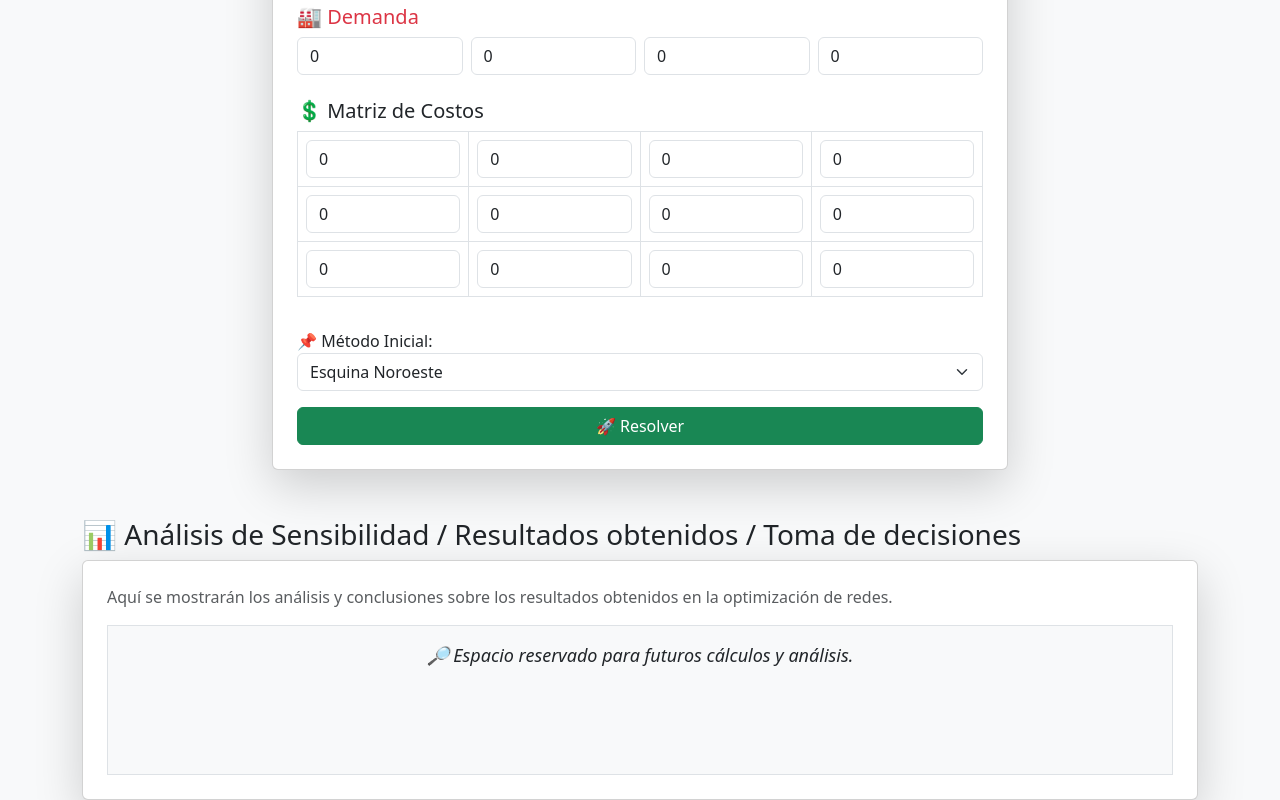
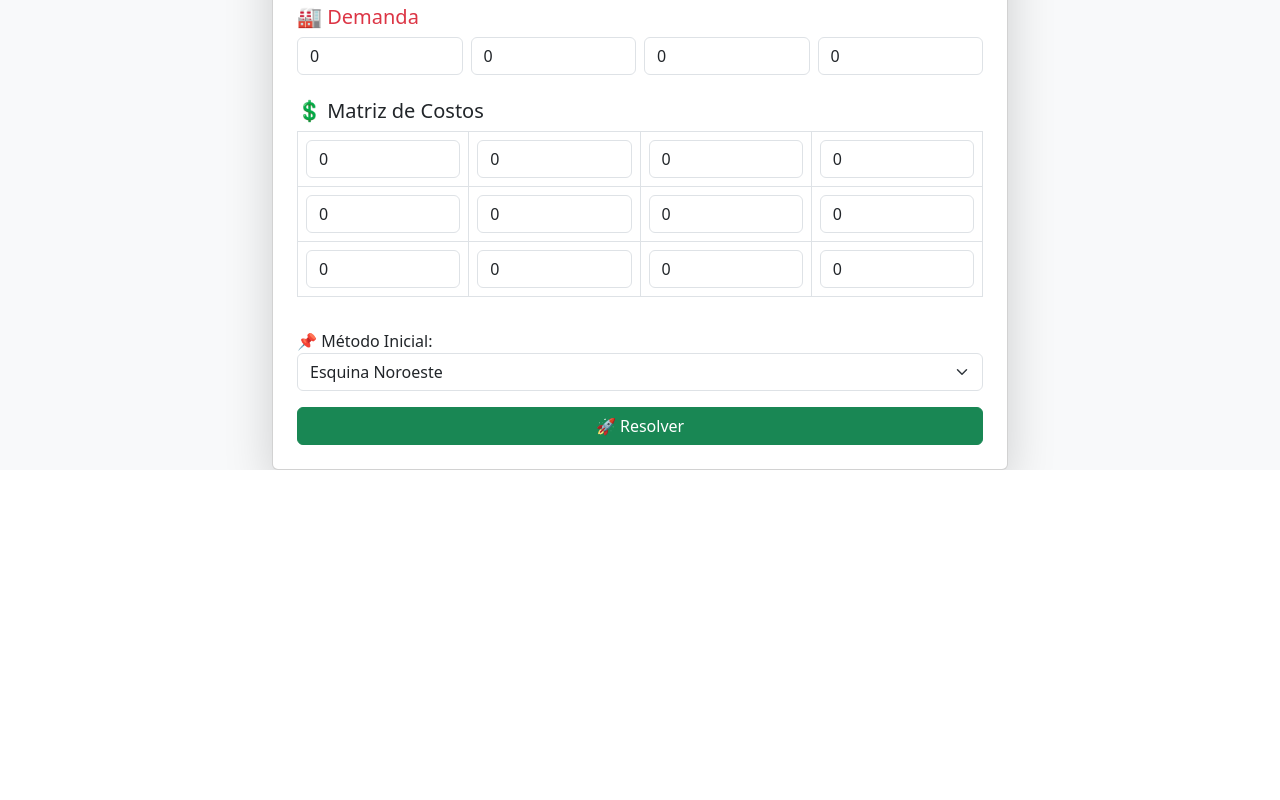
Before and after one commit to mateocarruce/ProyectoFinalINVESTIGACION, a Next.js app in the folder frontend/frontend/: page /transport in a window 1280 px wide. Shown: the part 374-1174 px from the top of the page. After the commit the page ends 844 px from the top, so only its background shows below. Built offline with nearby package versions, Linux system fonts and the light colour scheme.

Commit message:
feat: :sparkles:

```diff
--- a/frontend/frontend/src/pages/transport.js
+++ b/frontend/frontend/src/pages/transport.js
@@ -207,22 +207,15 @@ export default function TransportPage() {
           </div>
         )}
 
-        {/* ✅ NUEVO APARTADO DE ANÁLISIS DE SENSIBILIDAD */}
-        <div className="mt-5">
-            <h3 className="text-dark">📊 Análisis de Sensibilidad / Resultados obtenidos / Toma de decisiones</h3>
+        {/* 🔥 Análisis de Sensibilidad */}
+        {solution && solution.sensitivity_analysis && (
+          <div className="mt-5">
+            <h3 className="text-dark">📊 Análisis de Sensibilidad</h3>
             <div className="card shadow-lg p-4 bg-white">
-              <p className="text-muted">
-                Aquí se mostrarán los análisis y conclusiones sobre los resultados obtenidos en la optimización de
-                redes.
-              </p>
-              <div
-                className="border p-3 bg-light"
-                style={{ minHeight: "150px", fontSize: "18px", textAlign: "center" }}
-              >
-                <em>🔎 Espacio reservado para futuros cálculos y análisis.</em>
-              </div>
+              <p className="text-muted">{solution.sensitivity_analysis}</p>
             </div>
           </div>
+        )}
       </div>
     </div>
   );
```
Also changed, not shown: 1 other file (tests, documents, lock files or other folders).
